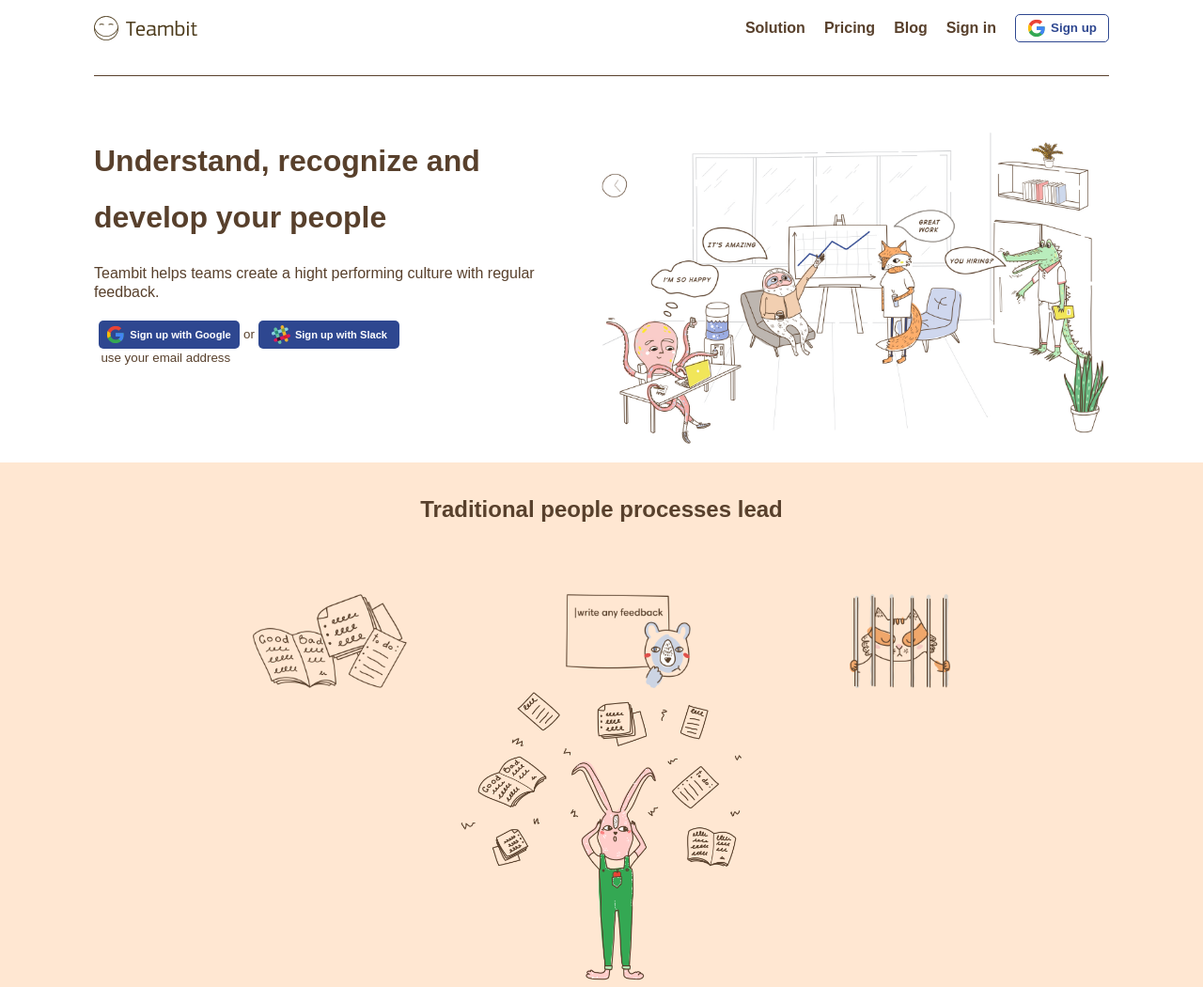
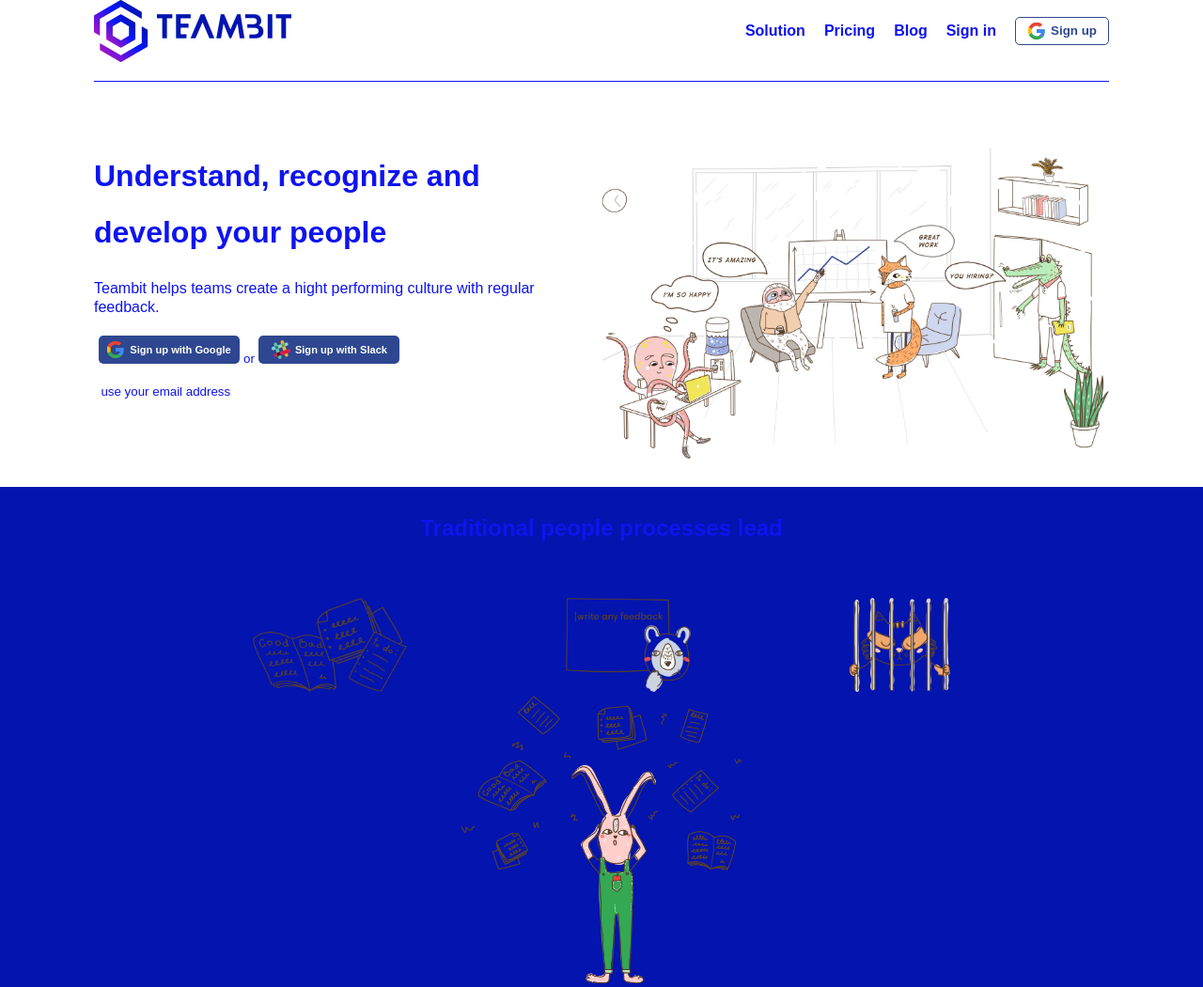
Before and after one commit to F3licia/node-sass-teambit, a website: page index.html in a window 1280 px wide. Shown: the top 1050 px of the page at 94% size. Drawn offline with Linux system fonts and the light colour scheme.

Commit message:
completo migliorabile

```diff
--- a/index.html
+++ b/index.html
@@ -11,7 +11,7 @@
     <div class="header">
         <div class="menu">
             <div class="logo-container">
-                <img src="imgs/logo.svg" alt="">
+                <img src="imgs/TB_logo.png" alt="">
             </div>
 
             <ul class="menu">
@@ -190,9 +190,9 @@
     <div class="footer flex">
 
             <div class="first-col">
-                <img src="imgs/logo-small.svg" alt="">
-                <h4>Teambit helps create hight<br> cultures by making
-                feedback a daily habit.</h4>
+                <img src="imgs/TB_logo.png" alt="">
+                <h3>Teambit helps create hight<br> cultures by making
+                feedback a daily habit.</h3>
             </div>
 
        <div class="col">
--- a/src/app.scss
+++ b/src/app.scss
@@ -1,8 +1,8 @@
 $font_family: 'arial';
 $primary-color: #fff;
-$secondary-color: #ffe7d2;
+$secondary-color: #0414ae;
 $blue-color: #2e4790;
-$text-color:#58402c;
+$text-color:#0e14ee;
 $line-height-main: 60px;
 $line-height-sub: 20px;
 $titleweigth: bolder;
@@ -10,14 +10,13 @@ $subtitleweight: lighter;
 $column: calc(100% / 8);
 
 @mixin block-style {
-    padding-top: 20px;
-    padding-bottom: 20px;
+    padding-top: 30px;
+    padding-bottom: 30px;
     width: 100%;
 }
 @mixin wrapper{
     padding-left: 100px;
     padding-right:100px;
-
 }
 
 @mixin block-flex {
@@ -28,7 +27,6 @@ $column: calc(100% / 8);
 @mixin horizontal-block {
     display: flex;
     justify-content:space-between;
-
 }
 
 @mixin middle-title{
@@ -80,7 +78,6 @@ $column: calc(100% / 8);
 a{
     color:$blue-color;
     text-decoration: none;
-
 }
 
 .hr{
@@ -93,11 +90,16 @@ img{
     width: 100%;
 }
 
-h1, h2, h3, li{
+h1 {
    @include textStyle;
    font-weight: $titleweigth;
    line-height: $line-height-main
 }
+h2, h3 , li{
+    @include textStyle;
+    font-weight: $titleweigth;
+    line-height: normal
+ }
 h4, h5, h6, p {
     @include textStyle;
     font-weight: $subtitleweight;
@@ -122,6 +124,8 @@ h4, h5, h6, p {
     @include horizontal-block;
     & >li {
         margin-right: 20px;
+        margin-top: auto;
+        margin-bottom: auto;
        }
 }
 
@@ -154,6 +158,9 @@ h4, h5, h6, p {
     & >*{
         margin-top: 20px;
     }
+    &:first-child{
+        padding-right: 60px;
+    }
 
 }
 
@@ -171,7 +178,6 @@ h4, h5, h6, p {
 .flex-end{
     align-self: flex-end;
 }
-
 
 .block33{
     width: 33,3%;
@@ -210,7 +216,8 @@ h4, h5, h6, p {
     @include button;
     background-color: $blue-color;
     color: white;
-    width: 150px
+    width: 150px;
+    margin-bottom: 20px
 }
 
 .buttons-block{
@@ -233,7 +240,7 @@ h4, h5, h6, p {
     @include wrapper;
     & img{
         height: 40px;
-        max-width: 40px;
+        width: auto;
         margin-right: 10px;
     }
     & >div {
@@ -243,6 +250,7 @@ h4, h5, h6, p {
 }
 .first-col{
     align-self: flex-start;
+    padding-right: 20px;;
     height: 100px;
     width: 30%;
 }
```
Also changed, not shown: dist/app.css, imgs/TB_logo.png (added).
